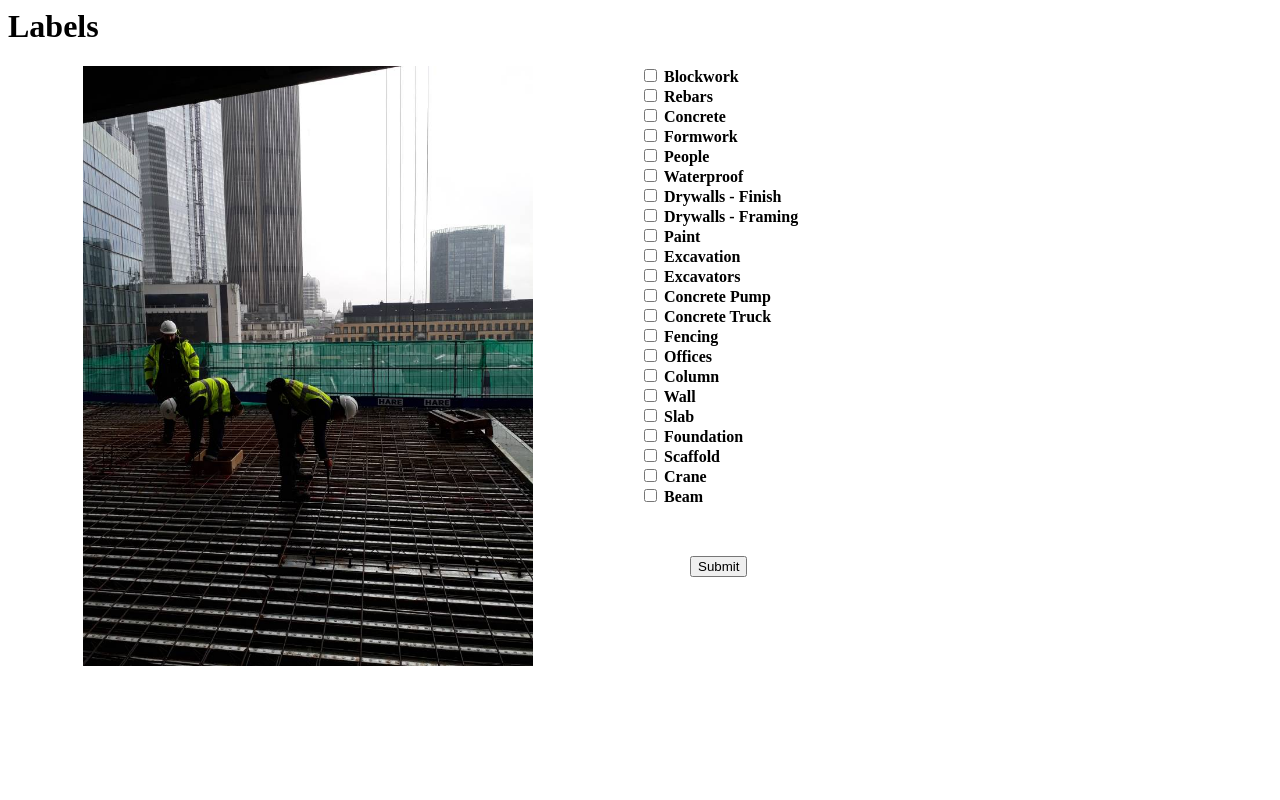
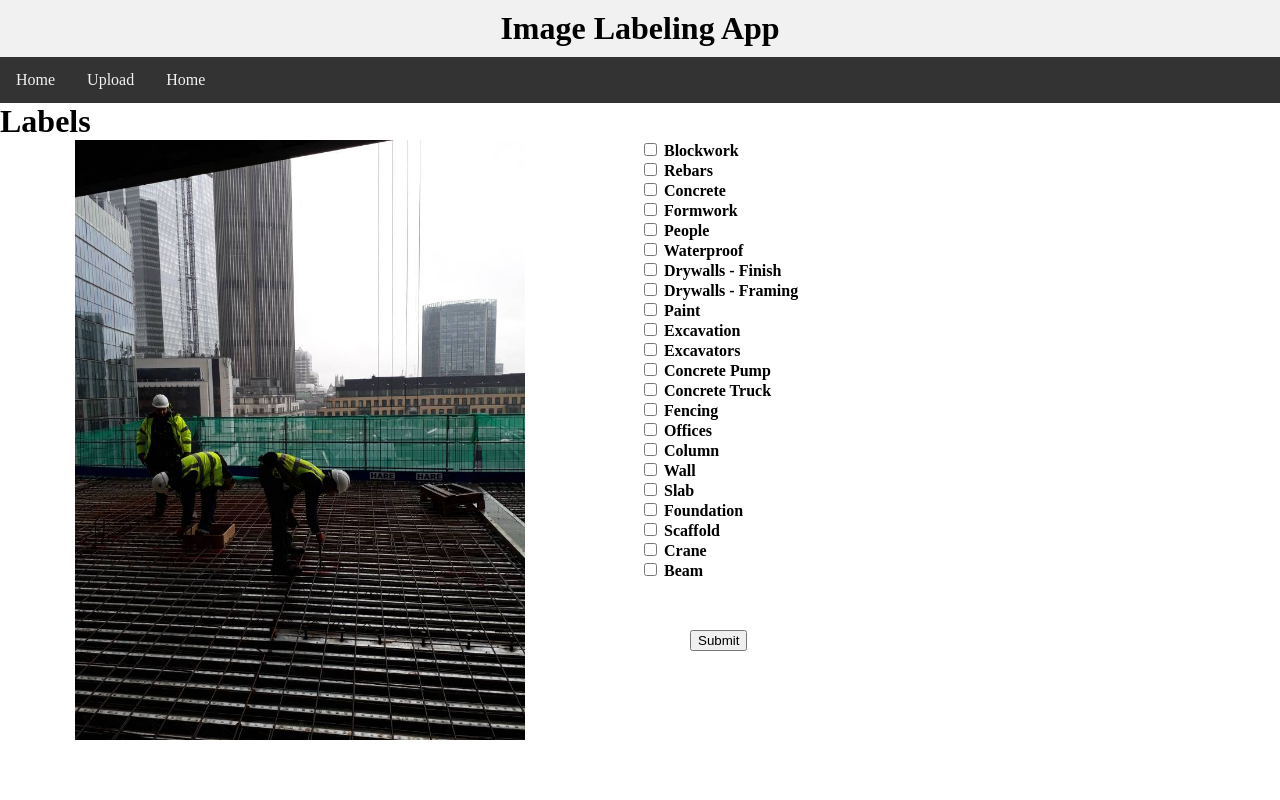
Before and after one commit to HassanEmam/multi_label_image, a Flask app: page / in a window 1280 px wide. Run offline with Flask 2, Linux system fonts and the light colour scheme; data comes from the database, SQL or seed files in the repository.

Commit message:
Layout and start screen

```diff
--- a/templates/index.html
+++ b/templates/index.html
@@ -1,4 +1,6 @@
 <html>
+{% include 'navbar.html' %}
+
    <body>
       <form action = "http://localhost:5000/uploader" method = "POST"
          enctype = "multipart/form-data">
--- a/templates/labels.html
+++ b/templates/labels.html
@@ -1,3 +1,4 @@
+{% include 'navbar.html' %}
 <H1>Labels</H1>
 <div class="container">
 <form action = "http://localhost:5000/update" method = "POST">
--- /dev/null
+++ b/templates/navbar.html
@@ -0,0 +1,64 @@
+<!DOCTYPE html>
+<html lang="en">
+<head>
+<title>CSS Website Layout</title>
+<meta charset="utf-8">
+<meta name="viewport" content="width=device-width, initial-scale=1">
+<style>
+* {
+  box-sizing: border-box;
+}
+
+body {
+  margin: 0;
+}
+
+/* Style the header */
+.header {
+  background-color: #f1f1f1;
+  padding: 10px;
+  text-align: center;
+  margin:0;
+}
+h1{
+margin:0
+}
+
+/* Style the top navigation bar */
+.topnav {
+  overflow: hidden;
+  background-color: #333;
+}
+
+/* Style the topnav links */
+.topnav a {
+  float: left;
+  display: block;
+  color: #f2f2f2;
+  text-align: center;
+  padding: 14px 16px;
+  text-decoration: none;
+}
+
+/* Change color on hover */
+.topnav a:hover {
+  background-color: #ddd;
+  color: black;
+}
+</style>
+</head>
+<body>
+
+<div class="header">
+  <h1>Image Labeling App</h1>
+</div>
+
+<div class="topnav">
+  <a href="{{ url_for('hello_world') }}">Home</a>
+  <a href="{{ url_for('upload') }}">Upload</a>
+  <a href="{{ url_for('hello_world') }}">Home</a>
+
+</div>
+
+</body>
+</html>
```
